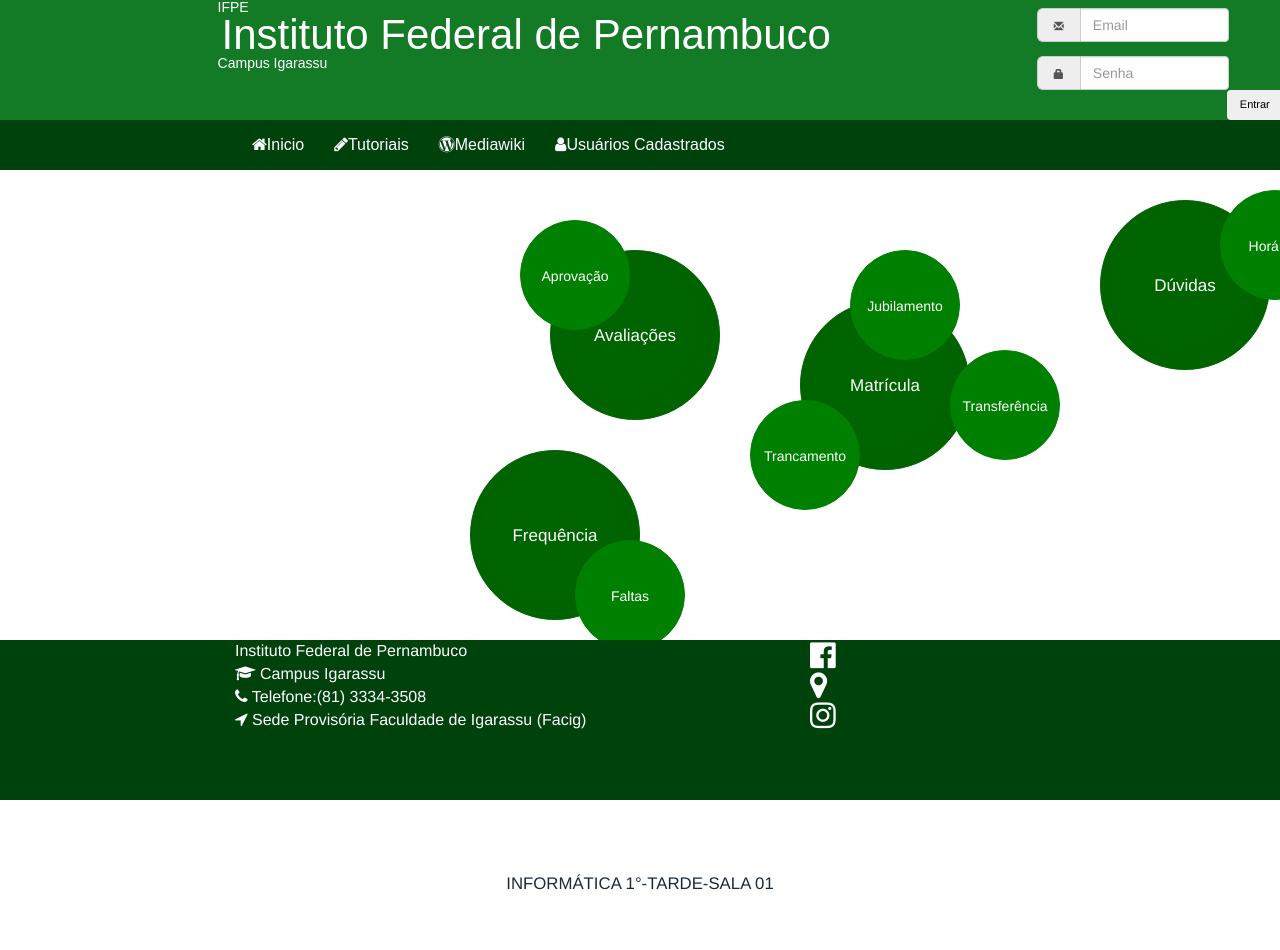
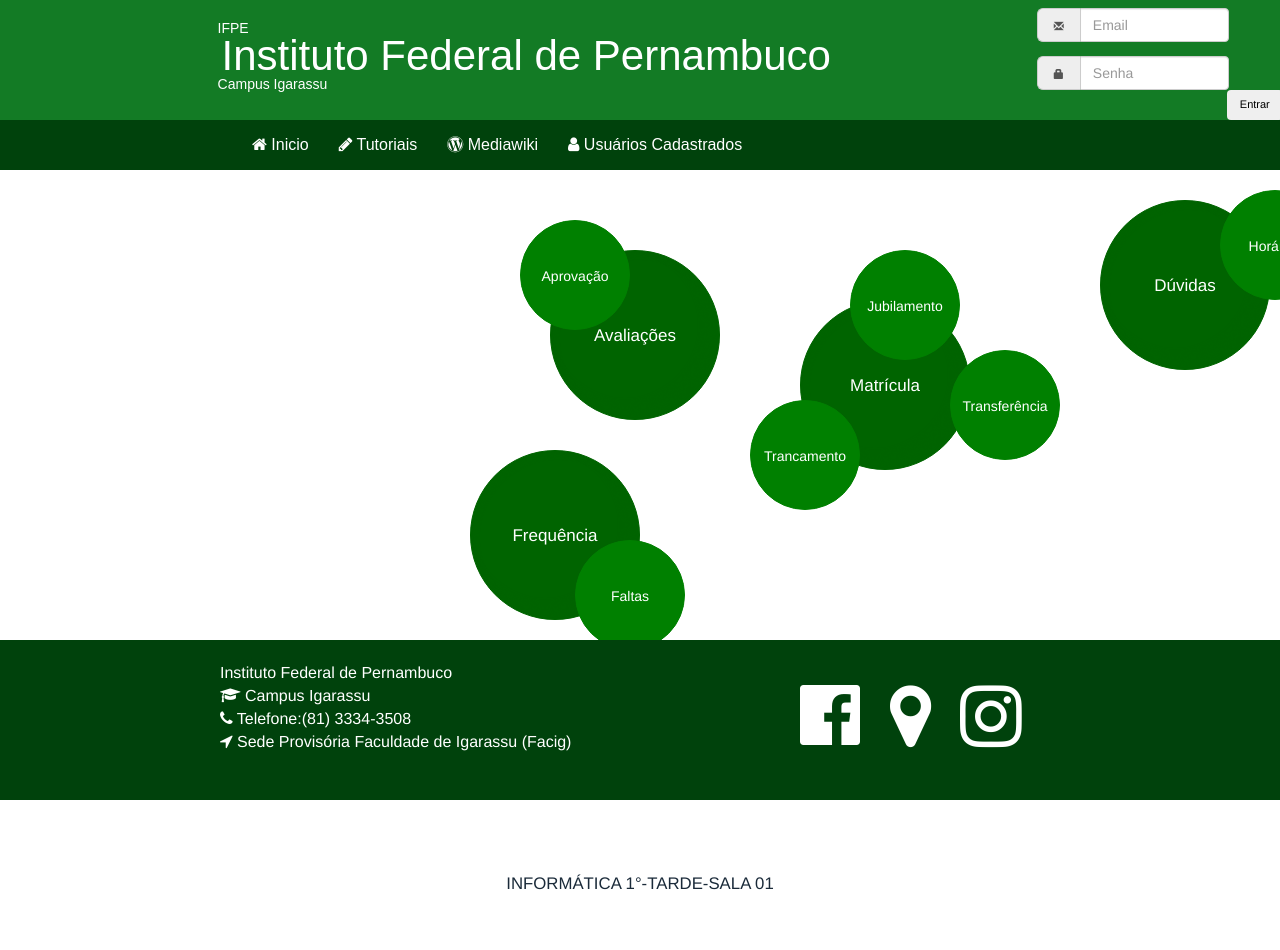
Before and after one commit to Amandaalmeida12/KittycatNew, a PHP site: page /index.php in a window 1280 px wide. Shown: the top 950 px of the page. Run offline with PHP 8.4, Linux system fonts and the light colour scheme; some libraries are stand-ins or nearby versions.

Commit message:
atualização

```diff
--- a/portal_do_aluno/css/main.css
+++ b/portal_do_aluno/css/main.css
@@ -9,6 +9,7 @@
 .navbar-default{
   background:#00420c;
   font-size: 16px;
+
 }
 .navbar-default .navbar-nav>li>a:hover {
     color:green;
@@ -24,9 +25,17 @@
     min-height: 120px;
 }
 .container-fluid {
+
     margin-left: 220px;
     background: #00420c;
 }
+
+.container-rodape{
+    margin-top:22px;
+    margin-left: 220px;
+    background: #00420c;
+}
+
 .formulario{
    width:19%;
    float:right;
@@ -37,6 +46,7 @@
  }
  h1{
   font-size: 3em;
+
  }
  a.link1:link{
    color:white;
@@ -98,7 +108,7 @@
     color: white;
 }
   ul{
-
+   margin-top:21px;
 
  }
   ul li{
@@ -264,24 +274,29 @@
     min-height: 20%;
     color: white;
 }
-.font-awesome{
-    position: fixed;
-    top:80%;
-    left:810px;
-    width: 300px;
-    height: 250px;
-    font-size:30px;
 
-  }
+
    .fa-facebook-official{
     color: #fff;
+    position: fixed;
+    top:85%;
+    left:800px;
+    font-size:70px;
+
   }
   .fa-map-marker{
     color: #fff;
-
+    position: fixed;
+    top:85%;
+    left:890px;
+    font-size:72px;
   }
   .fa-instagram{
     color: #fff;
+    position: fixed;
+    top:85%;
+    left:960px;
+    font-size:72px;
   }
   .input-group-lg>.form-control, .input-group-lg>.input-group-addon, .input-group-lg>.input-group-btn>.btn {
     height: 30px;
--- a/portal_do_aluno/footer.php
+++ b/portal_do_aluno/footer.php
@@ -1,5 +1,5 @@
 <footer class="navbar-default navbar-fixed-bottom">
-  <div class="container-fluid">
+  <div class="container-rodape">
     Instituto Federal de Pernambuco<br>
   <i class="fa fa-graduation-cap"></i>  Campus Igarassu <br>
   <i class="fa fa-phone"></i> Telefone:(81) 3334-3508<br>
```
Also changed, not shown: portal_do_aluno/header.php (+4 -4 lines).
